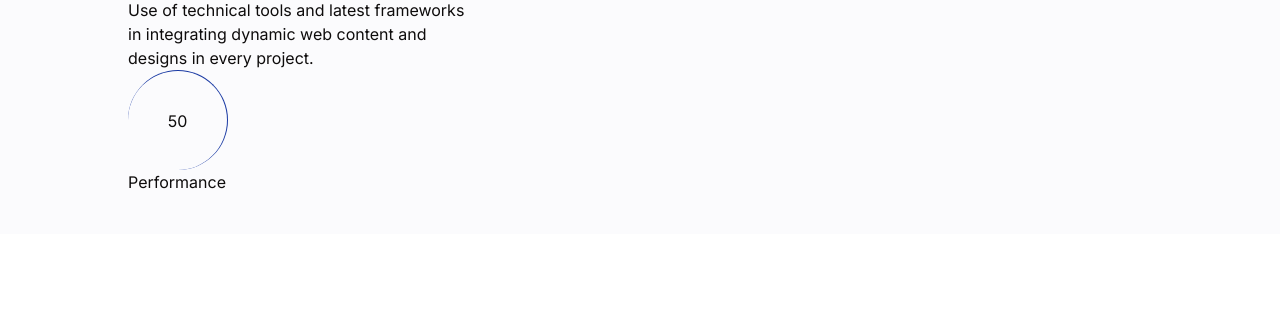
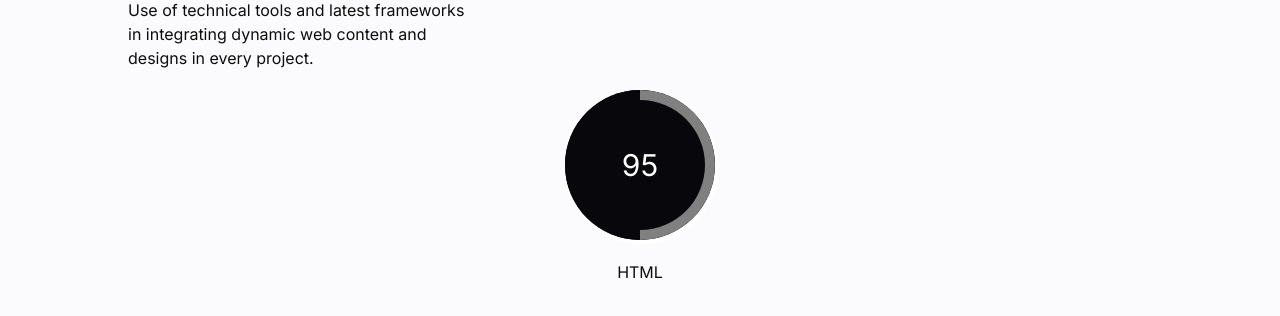
Before and after one commit to Rubylenshy/plug-ins, a plain HTML site: page portfolio-website/index.html in a window 1280 px wide. Shown: the part 2103-2419 px from the top of the page. Before the commit the page ends 2337 px from the top, so only its background shows below. Drawn offline with Linux system fonts and the light colour scheme.

Commit message:
progress circle added

```diff
--- a/portfolio-website/assets/css/style.scss
+++ b/portfolio-website/assets/css/style.scss
@@ -219,21 +219,103 @@ main > div{
             max-width: 350px;
         }
         .toolbox{
+            display: grid;
+            place-content:  center center;
+            text-align: center;
             .tool-circle{
-                .div-circle{
+                .progress {
+                    width: 150px;
+                    height: 150px;
+                    font-size: 30px;
+                    color: #fff;
+                    border-radius: 50%;
+                    overflow: hidden;
+                    position: relative;
+                    background: #07070c;
                     display: grid;
                     place-content: center;
-                    width: 100px;
-                    height: 100px;
-                    // border: 1px solid $mid-blue;
-                    border-top: 1px solid $mid-blue;
-                    border-right: 1px solid $mid-blue;
-                    border-radius: 50%;
+                    margin: 20px;
+                    box-shadow: 2px 2px 2px 2px white;
+
+                    .title {
+                        position: relative;
+                        z-index: 100;
+                    }
+                    .overlay {
+                        width: 50%;
+                        height: 100%;
+                        position: absolute;
+                        top: 0;
+                        left: 0;
+                        z-index: 1;
+                        background-color: #07070c;
+                      }
+                      .left, .right {
+                        width: 50%;
+                        height: 100%;
+                        position: absolute;
+                        top: 0;
+                        left: 0;
+                        border: 10px solid gray;
+                        border-radius: 100px 0px 0px 100px;
+                        border-right: 0;
+                        transform-origin: right;
+                      }
+                      .left {
+                        animation: load1 1s linear forwards;
+                    }
+                    .progress:nth-of-type(2) .right,
+                    .progress:nth-of-type(3) .right {
+                      animation: load2 0.5s linear forwards 1s;
+                    }
+
+                    .progress:last-of-type .right,
+                    .progress:first-of-type .right {
+                      animation: load3 0.8s linear forwards 1s;
+                    }
+                }
+
+
+
+
+                  @keyframes load1 {
+                    0% {
+                      transform: rotate(0deg);
+                    }
+
+                    100% {
+                      transform: rotate(180deg);
+                    }
+                  }
+
+                  @keyframes load2 {
+                    0% {
+                      z-index: 100;
+                      transform: rotate(180deg);
+                    }
+
+                    100% {
+                      z-index: 100;
+                      transform: rotate(270deg);
+                    }
+                  }
+
+                  @keyframes load3 {
+                    0% {
+                      z-index: 100;
+                      transform: rotate(180deg);
+                    }
+
+                    100% {
+                      z-index: 100;
+                      transform: rotate(315deg);
+                    }
                 }
             }
         }
     }
 }
+
 
 @media (min-width: 600px) {
 
--- a/portfolio-website/index.html
+++ b/portfolio-website/index.html
@@ -98,9 +98,15 @@
                     content and designs in every project.</p>
                 <div class="toolbox">
                     <div class="tool-circle">
-                        <div class="div-circle">50</div>
-                        <p>Performance</p>
+                        <div class="progress">
+                            <span class="title timer" data-from="0" data-to="95" data-speed="1800">95</span>
+                            <div class="overlay"></div>
+                            <div class="left"></div>
+                            <div class="right"></div>
+                        </div>
+                        <p>HTML</p>
                     </div>
+
                 </div>
             </div>
         </div>
```
Also changed, not shown: portfolio-website/assets/css/style.css, 1 other file.
